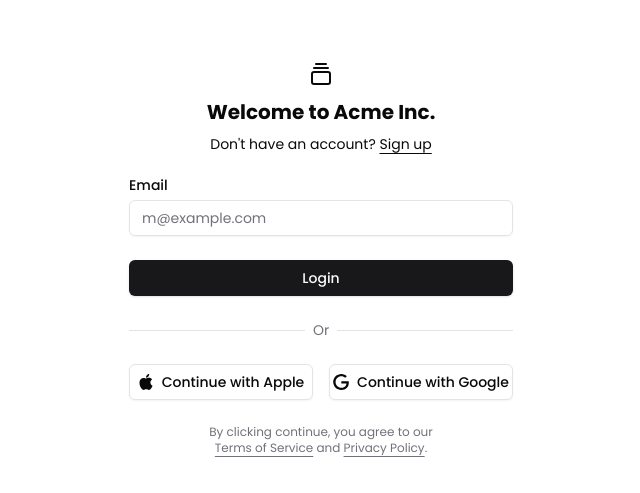
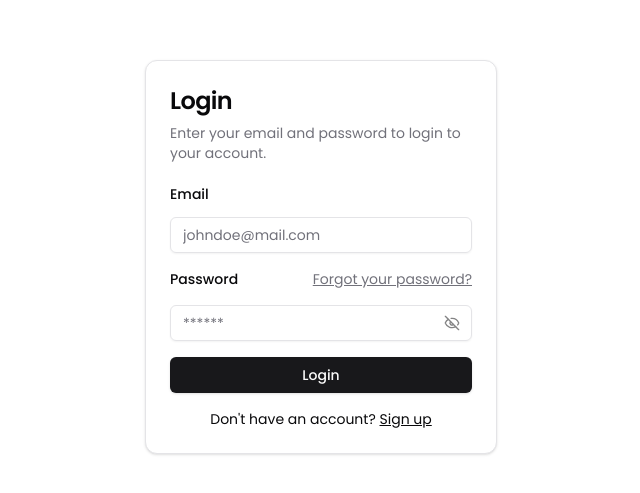
Before and after one commit to muhreeowki/LDRI-Collect-Frontend, a Next.js app: page /login in a window 1280 px wide. Shown: the part 143-636 px from the top of the page, without its empty margins (319-959 px from the left). Built offline with nearby package versions, Linux system fonts and the light colour scheme; what fumadocs-ui, tailwind-custom-utilities would draw is missing.

Commit message:
Improved login page.

```diff
--- a/src/app/login/page.tsx
+++ b/src/app/login/page.tsx
@@ -1,4 +1,4 @@
-import { LoginForm } from "@/components/login-form"
+import { LoginForm } from '@/components/login-form';
 
 export default function LoginPage() {
   return (
@@ -7,5 +7,5 @@
         <LoginForm />
       </div>
     </div>
-  )
+  );
 }
--- a/src/components/login-form.tsx
+++ b/src/components/login-form.tsx
@@ -1,81 +1,130 @@
-import { GalleryVerticalEnd } from 'lucide-react';
+'use client';
 
-import { cn } from '@/lib/utils';
+import Link from 'next/link';
+import { z } from 'zod';
+import { zodResolver } from '@hookform/resolvers/zod';
+import { useForm } from 'react-hook-form';
+import { toast } from 'sonner';
+
+import {
+  Form,
+  FormControl,
+  FormField,
+  FormItem,
+  FormLabel,
+  FormMessage,
+} from '@/components/ui/form';
 import { Button } from '@/components/ui/button';
+import {
+  Card,
+  CardContent,
+  CardDescription,
+  CardHeader,
+  CardTitle,
+} from '@/components/ui/card';
 import { Input } from '@/components/ui/input';
-import { Label } from '@/components/ui/label';
+import { PasswordInput } from '@/components/ui/password-input';
 
-export function LoginForm({
-  className,
-  ...props
-}: React.ComponentPropsWithoutRef<'div'>) {
+import { loginFormSchema } from '@/lib/validation-schemas';
+
+const formSchema = loginFormSchema;
+
+export function LoginForm() {
+  const form = useForm<z.infer<typeof formSchema>>({
+    resolver: zodResolver(formSchema),
+    defaultValues: {
+      email: '',
+      password: '',
+    },
+  });
+
+  async function onSubmit(values: z.infer<typeof formSchema>) {
+    try {
+      // Assuming an async login function
+      console.log(values);
+      toast(
+        <pre className="mt-2 w-[340px] rounded-md bg-slate-950 p-4">
+          <code className="text-white">{JSON.stringify(values, null, 2)}</code>
+        </pre>
+      );
+    } catch (error) {
+      console.error('Form submission error', error);
+      toast.error('Failed to submit the form. Please try again.');
+    }
+  }
+
   return (
-    <div className={cn('flex flex-col gap-6', className)} {...props}>
-      <form>
-        <div className="flex flex-col gap-6">
-          <div className="flex flex-col items-center gap-2">
-            <a
-              href="#"
-              className="flex flex-col items-center gap-2 font-medium"
-            >
-              <div className="flex h-8 w-8 items-center justify-center rounded-md">
-                <GalleryVerticalEnd className="size-6" />
-              </div>
-              <span className="sr-only">Acme Inc.</span>
-            </a>
-            <h1 className="text-xl font-bold">Welcome to Acme Inc.</h1>
-            <div className="text-center text-sm">
-              Don&apos;t have an account?{' '}
-              <a href="#" className="underline underline-offset-4">
-                Sign up
-              </a>
-            </div>
-          </div>
-          <div className="flex flex-col gap-6">
-            <div className="grid gap-2">
-              <Label htmlFor="email">Email</Label>
+    <div className="flex flex-col min-h-[50vh] h-full w-full items-center justify-center px-4">
+      <Card className="mx-auto max-w-sm">
+        <CardHeader>
+          <CardTitle className="text-2xl">Login</CardTitle>
+          <CardDescription>
+            Enter your email and password to login to your account.
+          </CardDescription>
+        </CardHeader>
+        <CardContent>
+          <Form {...form}>
+            <form onSubmit={form.handleSubmit(onSubmit)} className="space-y-8">
+              <div className="grid gap-4">
+                <FormField
+                  control={form.control}
+                  name="email"
+                  render={({ field }) => (
+                    <FormItem className="grid gap-2">
+                      <FormLabel htmlFor="email">Email</FormLabel>
+                      <FormControl>
                         <Input
                           id="email"
+                          placeholder="johndoe@mail.com"
                           type="email"
-                placeholder="m@example.com"
-                required
+                          autoComplete="email"
+                          {...field}
                         />
+                      </FormControl>
+                      <FormMessage />
+                    </FormItem>
+                  )}
+                />
+                <FormField
+                  control={form.control}
+                  name="password"
+                  render={({ field }) => (
+                    <FormItem className="grid gap-2">
+                      <div className="flex justify-between items-center">
+                        <FormLabel htmlFor="password">Password</FormLabel>
+                        <Link
+                          href="#"
+                          className="ml-auto inline-block text-sm underline text-muted-foreground cursor-not-allowed"
+                        >
+                          Forgot your password?
+                        </Link>
                       </div>
+                      <FormControl>
+                        <PasswordInput
+                          id="password"
+                          placeholder="******"
+                          autoComplete="current-password"
+                          {...field}
+                        />
+                      </FormControl>
+                      <FormMessage />
+                    </FormItem>
+                  )}
+                />
                 <Button type="submit" className="w-full">
                   Login
                 </Button>
               </div>
-          <div className="relative text-center text-sm after:absolute after:inset-0 after:top-1/2 after:z-0 after:flex after:items-center after:border-t after:border-border">
-            <span className="relative z-10 bg-background px-2 text-muted-foreground">
-              Or
-            </span>
+            </form>
+          </Form>
+          <div className="mt-4 text-center text-sm">
+            Don&apos;t have an account?{' '}
+            <Link href="/onboarding" className="underline">
+              Sign up
+            </Link>
           </div>
-          <div className="grid gap-4 sm:grid-cols-2">
-            <Button variant="outline" className="w-full">
-              <svg xmlns="http://www.w3.org/2000/svg" viewBox="0 0 24 24">
-                <path
-                  d="M12.152 6.896c-.948 0-2.415-1.078-3.96-1.04-2.04.027-3.91 1.183-4.961 3.014-2.117 3.675-.546 9.103 1.519 12.09 1.013 1.454 2.208 3.09 3.792 3.039 1.52-.065 2.09-.987 3.935-.987 1.831 0 2.35.987 3.96.948 1.637-.026 2.676-1.48 3.676-2.948 1.156-1.688 1.636-3.325 1.662-3.415-.039-.013-3.182-1.221-3.22-4.857-.026-3.04 2.48-4.494 2.597-4.559-1.429-2.09-3.623-2.324-4.39-2.376-2-.156-3.675 1.09-4.61 1.09zM15.53 3.83c.843-1.012 1.4-2.427 1.245-3.83-1.207.052-2.662.805-3.532 1.818-.78.896-1.454 2.338-1.273 3.714 1.338.104 2.715-.688 3.559-1.701"
-                  fill="currentColor"
-                />
-              </svg>
-              Continue with Apple
-            </Button>
-            <Button variant="outline" className="w-full">
-              <svg xmlns="http://www.w3.org/2000/svg" viewBox="0 0 24 24">
-                <path
-                  d="M12.48 10.92v3.28h7.84c-.24 1.84-.853 3.187-1.787 4.133-1.147 1.147-2.933 2.4-6.053 2.4-4.827 0-8.6-3.893-8.6-8.72s3.773-8.72 8.6-8.72c2.6 0 4.507 1.027 5.907 2.347l2.307-2.307C18.747 1.44 16.133 0 12.48 0 5.867 0 .307 5.387.307 12s5.56 12 12.173 12c3.573 0 6.267-1.173 8.373-3.36 2.16-2.16 2.84-5.213 2.84-7.667 0-.76-.053-1.467-.173-2.053H12.48z"
-                  fill="currentColor"
-                />
-              </svg>
-              Continue with Google
-            </Button>
-          </div>
-        </div>
-      </form>
-      <div className="text-balance text-center text-xs text-muted-foreground [&_a]:underline [&_a]:underline-offset-4 hover:[&_a]:text-primary  ">
-        By clicking continue, you agree to our <a href="#">Terms of Service</a>{' '}
-        and <a href="#">Privacy Policy</a>.
-      </div>
+        </CardContent>
+      </Card>
     </div>
   );
 }
--- /dev/null
+++ b/src/components/ui/password-input.tsx
@@ -0,0 +1,52 @@
+'use client'
+
+import * as React from 'react'
+import { EyeIcon, EyeOffIcon } from 'lucide-react'
+
+import { Button } from '@/components/ui/button'
+import { Input, type InputProps } from '@/components/ui/input'
+import { cn } from '@/lib/utils'
+
+const PasswordInput = React.forwardRef<HTMLInputElement, InputProps>(({ className, ...props }, ref) => {
+	const [showPassword, setShowPassword] = React.useState(false)
+	const disabled = props.value === '' || props.value === undefined || props.disabled
+
+	return (
+		<div className="relative">
+			<Input
+				type={showPassword ? 'text' : 'password'}
+				className={cn('hide-password-toggle pr-10', className)}
+				ref={ref}
+				{...props}
+			/>
+			<Button
+				type="button"
+				variant="ghost"
+				size="sm"
+				className="absolute right-0 top-0 h-full px-3 py-2 hover:bg-transparent"
+				onClick={() => setShowPassword((prev) => !prev)}
+				disabled={disabled}
+			>
+				{showPassword && !disabled ? (
+					<EyeIcon className="h-4 w-4" aria-hidden="true" />
+				) : (
+					<EyeOffIcon className="h-4 w-4" aria-hidden="true" />
+				)}
+				<span className="sr-only">{showPassword ? 'Hide password' : 'Show password'}</span>
+			</Button>
+
+			{/* hides browsers password toggles */}
+			<style>{`
+					.hide-password-toggle::-ms-reveal,
+					.hide-password-toggle::-ms-clear {
+						visibility: hidden;
+						pointer-events: none;
+						display: none;
+					}
+				`}</style>
+		</div>
+	)
+})
+PasswordInput.displayName = 'PasswordInput'
+
+export { PasswordInput }
--- /dev/null
+++ b/src/lib/validation-schemas.ts
@@ -0,0 +1,54 @@
+import { z } from 'zod'
+
+export const emailSchema = z.string().email({ message: 'Invalid email address' })
+
+export const passwordSchema = z
+  .string()
+  .min(6, { message: 'Password must be at least 6 characters long' })
+  .regex(/[a-zA-Z0-9]/, { message: 'Password must be alphanumeric' })
+
+export const nameSchema = z
+  .string()
+  .min(2, { message: 'Name must be at least 2 characters long' })
+
+export const phoneSchema = z
+  .string()
+  .min(10, { message: 'Phone number must be valid' })
+
+export const messageSchema = z
+  .string()
+  .min(10, { message: 'Message must be at least 10 characters long' })
+
+export const contactFormSchema = z.object({
+  name: nameSchema,
+  email: emailSchema,
+  message: messageSchema,
+})
+
+export const loginFormSchema = z.object({
+  email: emailSchema,
+  password: passwordSchema,
+})
+
+export const registerFormSchema = z
+  .object({
+    name: nameSchema,
+    email: emailSchema,
+    phone: phoneSchema,
+    password: passwordSchema,
+    confirmPassword: z.string(),
+  })
+  .refine((data) => data.password === data.confirmPassword, {
+    path: ['confirmPassword'],
+    message: 'Passwords do not match',
+  })
+
+export const resetPasswordFormSchema = z
+  .object({
+    password: passwordSchema,
+    confirmPassword: z.string(),
+  })
+  .refine((data) => data.password === data.confirmPassword, {
+    path: ['confirmPassword'],
+    message: 'Passwords do not match',
+  })
```
Lines whose indentation alone changed are shown as unchanged.
